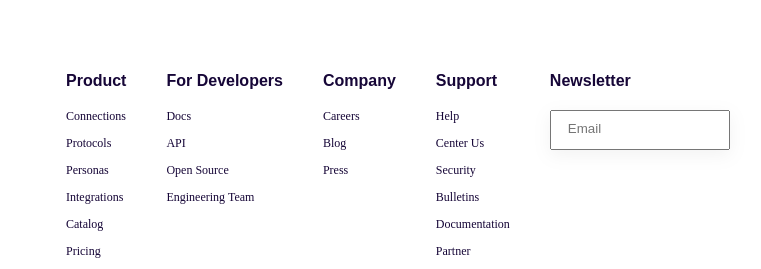
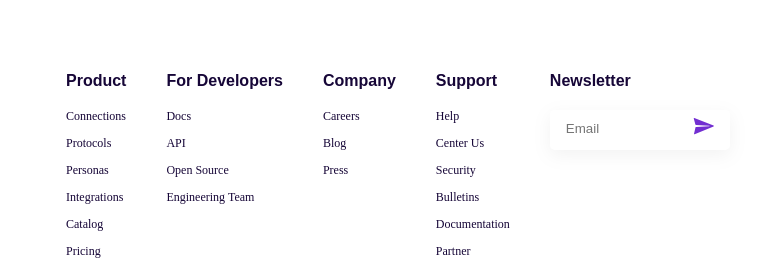
Before and after one commit to KokoraAndrey/Qubly, a plain HTML site: page index.html in a window 1280 px wide. Shown: the part 3801-4070 px from the top of the page, 343-1104 px from the left. Drawn offline with Linux system fonts and the light colour scheme; a web font is replaced by a local one.

Commit message:
create button send

```diff
--- a/index.html
+++ b/index.html
@@ -373,9 +373,7 @@
                         </div>
 
                         <ul class="footer__product list">
-                            <li class="footer__title">
-                                Product
-                            </li>
+                            <li class="footer__title">Product</li>
                             <li class="footer__item">Connections</li>
                             <li class="footer__item">Protocols</li>
                             <li class="footer__item">Personas</li>
@@ -387,9 +385,7 @@
                         </ul>
 
                         <ul class="footer__develop list">
-                            <li class="footer__title">
-                                For Developers
-                            </li>
+                            <li class="footer__title">For Developers</li>
                             <li class="footer__item">Docs</li>
                             <li class="footer__item">API</li>
                             <li class="footer__item">Open Source</li>
@@ -397,18 +393,14 @@
                         </ul>
 
                         <ul class="footer__company list">
-                            <li class="footer__title">
-                                Company
-                            </li>
+                            <li class="footer__title">Company</li>
                             <li class="footer__item">Careers</li>
                             <li class="footer__item">Blog</li>
                             <li class="footer__item">Press</li>
                         </ul>
 
                         <ul class="footer__support list">
-                            <li class="footer__title">
-                                Support
-                            </li>
+                            <li class="footer__title">Support</li>
                             <li class="footer__item">Help</li>
                             <li class="footer__item">Center Us</li>
                             <li class="footer__item">Security</li>
@@ -420,11 +412,14 @@
 
                         <div class="footer__send">
                             <p class="footer__title">Newsletter</p>
-                            <input
-                                class="footer__input"
-                                type="text"
-                                placeholder="Email"
-                            />
+                            <div class="footer__input">
+                                <input
+                                    class="footer__input-block"
+                                    type="text"
+                                    placeholder="Email"
+                                />
+                                <img class="footer__img" src="./icons/send.svg" alt="send" />
+                            </div>
                         </div>
                     </div>
                 </div>
--- a/scss/style.scss
+++ b/scss/style.scss
@@ -831,15 +831,23 @@ a {
         }
     }
 
-    &__input {
+    &__input-block {
         width: 180px;
         height: 40px;
 
         padding: 12px 0 16px 16px;
         outline: none;
+        border: none;
+        border-radius: 5px;
         filter: drop-shadow(0px 5px 9px rgba(0, 0, 0, 0.051));
 
         position: relative;
+    }
 
+    &__img {
+        position: absolute;
+        right: 223px;
+        top: 3919px;
+        cursor: pointer;
     }
 }
```
Also changed, not shown: css/style.css, 1 other file.
